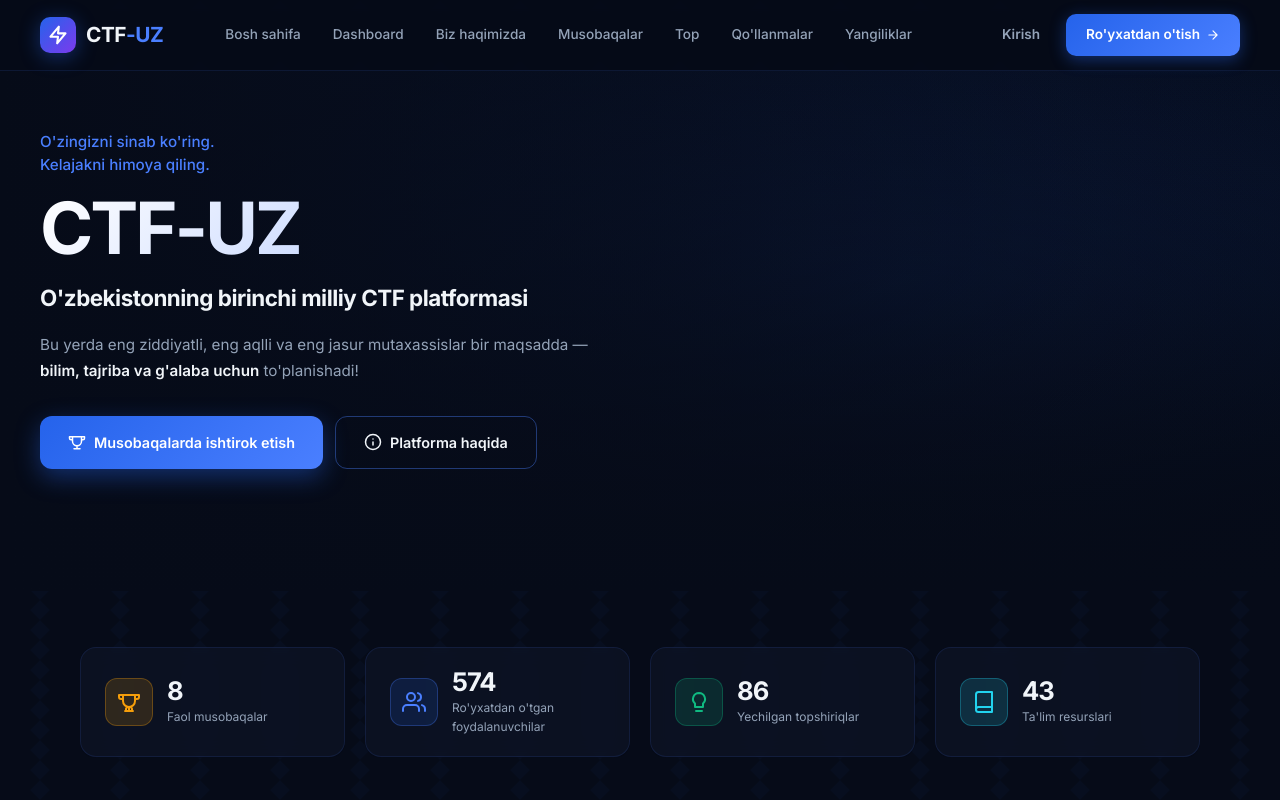
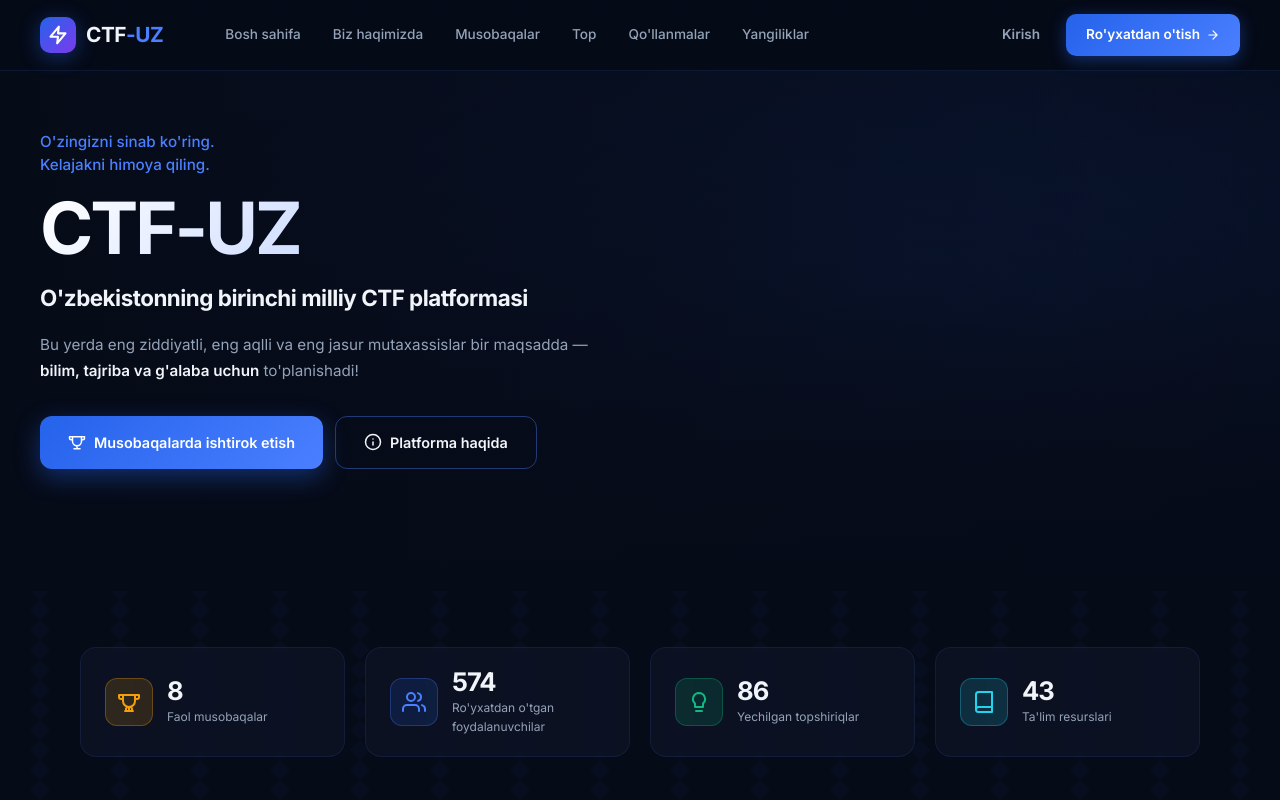
Before and after one commit to BORZE01/ctf-uz, a website: page public/index.html in a window 1280 px wide. Shown: the top 800 px of the page. Drawn offline with Linux system fonts and the light colour scheme.

Commit message:
fix(index): remove dashboard link from top navigation

```diff
--- a/public/index.html
+++ b/public/index.html
@@ -198,7 +198,7 @@
         </a>
         <nav class="nav">
             <a href="/">Bosh sahifa</a>
-            <a href="/dashboard">Dashboard</a>
+
             <a href="/about">Biz haqimizda</a>
             <a href="/arena">Musobaqalar</a>
             <a href="/leaderboard">Top</a>
```
